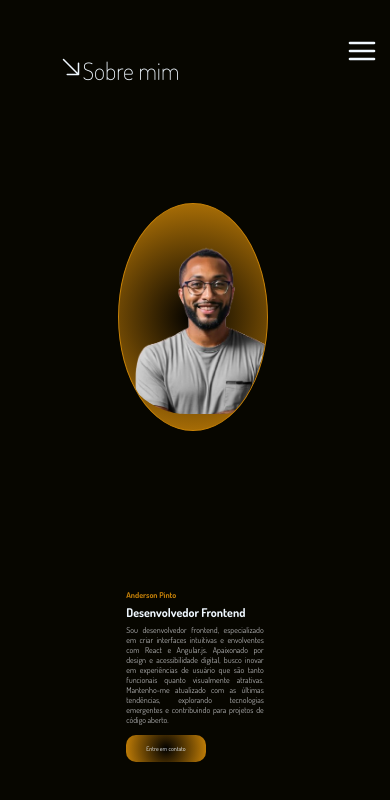
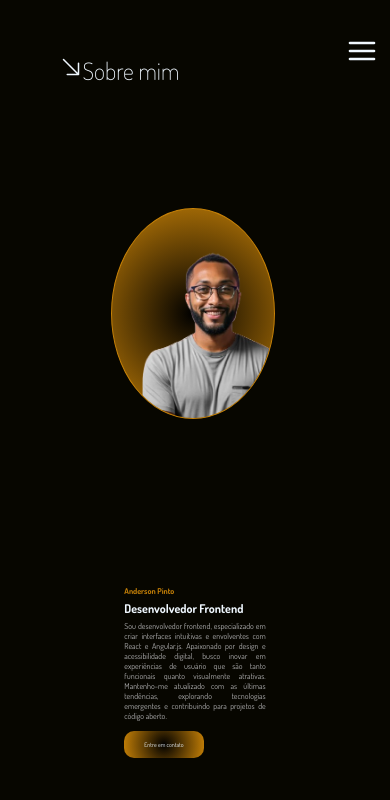
Before and after one commit to AndersonAPinto/react-portfolioPro, a React (Create React App) app: page /aboutme in a window 390 px wide. Shown: the top 800 px of the page. Built offline with nearby package versions, Linux system fonts and the light colour scheme; a web font is replaced by a local one.

Commit message:
update contact

```diff
--- a/src/components/Pages/aboutmemobile.css
+++ b/src/components/Pages/aboutmemobile.css
@@ -47,13 +47,15 @@
         font-size: 3em;
     }
     .picture_div{
-        height: 35vh;
+        height: 40vh;
         width: 40%;
         margin-right: 1vw;
     }
     img{
-        height: 30vh;
+        height: 35vh;
         width: auto;
+        margin-left: 2.5vw;
+
 
     }
     .text_div{
@@ -72,19 +74,18 @@
         font-size: 1.5em;
     }
     .picture_div{
-        height: 27vh;
-        width: 50%;
-        margin-right: 1vw;
-
+        height: 25vh;
+        width: 55%;
     }
     img{
         height: 20vh;
-        width: auto;
-        margin-top: 10%;
+        width:auto;
+        margin-top: 1vh;
+        margin-left: 3.5vw;
     }
     .text_div{
         font-size: 0.5em;
-        padding: 1.5vw;
+        padding: 1vw;
 
     }
 }
--- a/src/components/Pages/contact.css
+++ b/src/components/Pages/contact.css
@@ -41,14 +41,13 @@
     cursor: pointer;
 }
 .div_icons :hover{
-    color: #C68107;
     transform: scale(0.9);
 }
 .frame{
     position: absolute;
     height: 75vh;
     width: 48vw;
-    z-index: -1;
+    z-index: 0;
     top: 17vh;
     background-image: radial-gradient(circle, #312502, #C68107);
     border-radius: 10px;
--- a/src/components/Pages/experience.css
+++ b/src/components/Pages/experience.css
@@ -44,8 +44,8 @@
     color: #b1b1b1;
 }
 img{
-    width: 50%;
-    height: 40vh;
+    width: 30vw;
+    height: 70vh;
     margin-right: 15px;
     border-radius: 10px;
 }
--- a/src/components/Pages/experiencemobile.css
+++ b/src/components/Pages/experiencemobile.css
@@ -2,9 +2,7 @@
     .imgs_site {
         width: 85vw;
         padding: 1vh 1vw;
-
     }
-
 }
 
 @media (max-width: 900px) {
```
